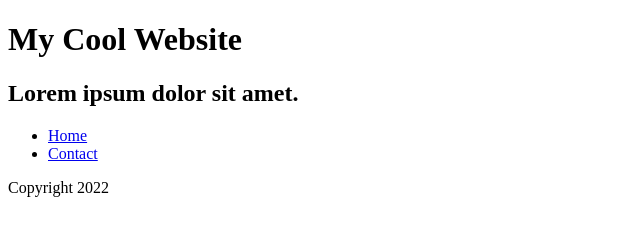
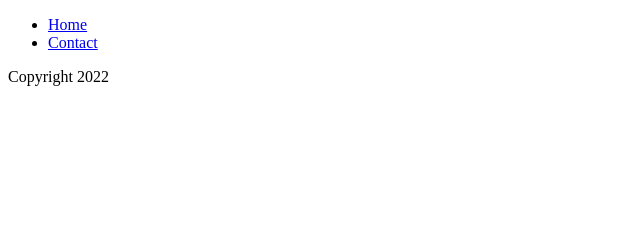
Before and after one commit to paigethai/git-branching, a plain HTML site: page index.html in a window 1280 px wide. Shown: the whole page, without its empty margins (0-640 px from the left). Drawn offline with Linux system fonts and the light colour scheme.

Commit message:
removed headings from header bug

```diff
--- a/index.html
+++ b/index.html
@@ -9,8 +9,6 @@
 <body>
 
   <header>
-    <h1>My Cool Website</h1>
-    <h2>Lorem ipsum dolor sit amet.</h2>
     <nav>
       <ul>
         <li><a href="#">Home</a></li>
```
